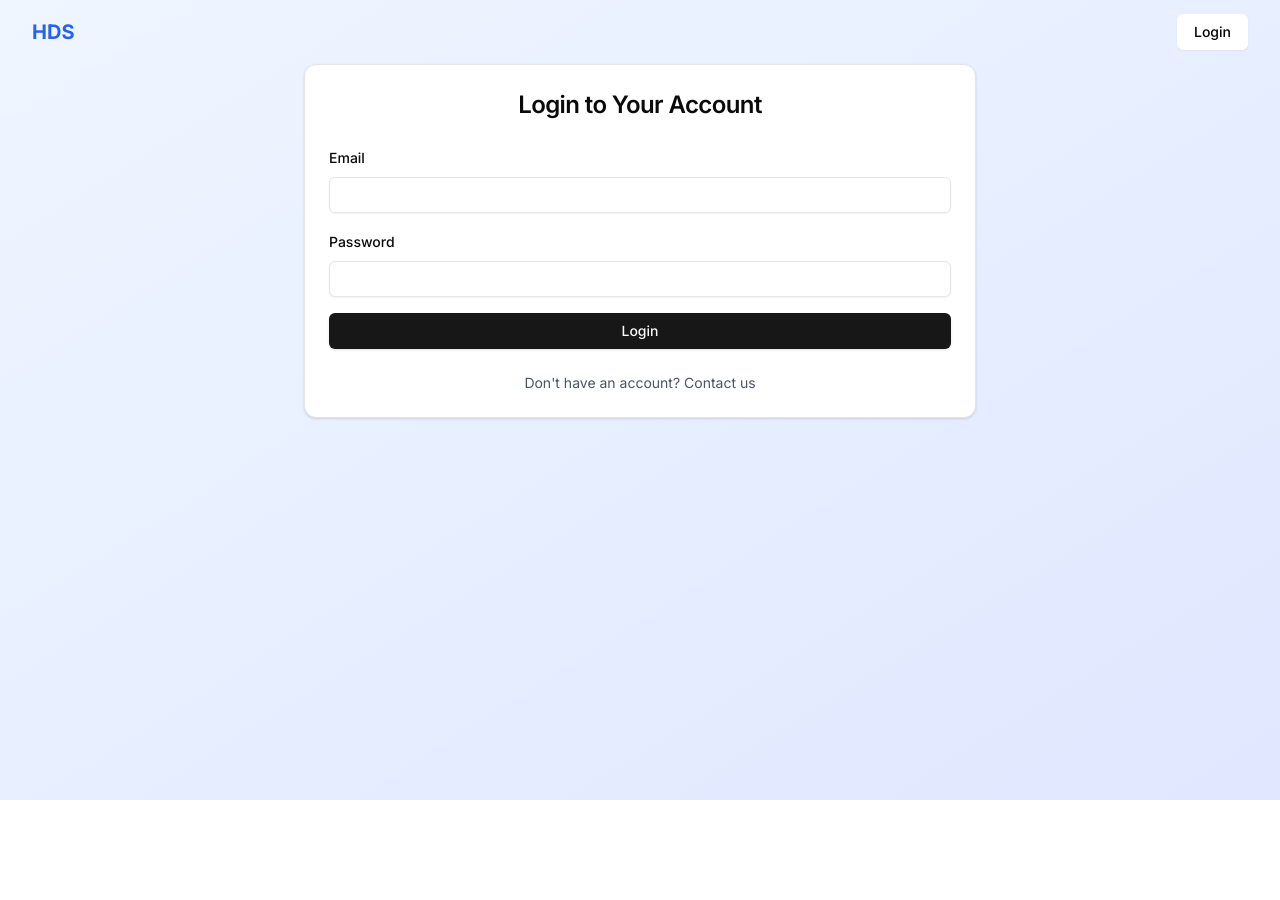
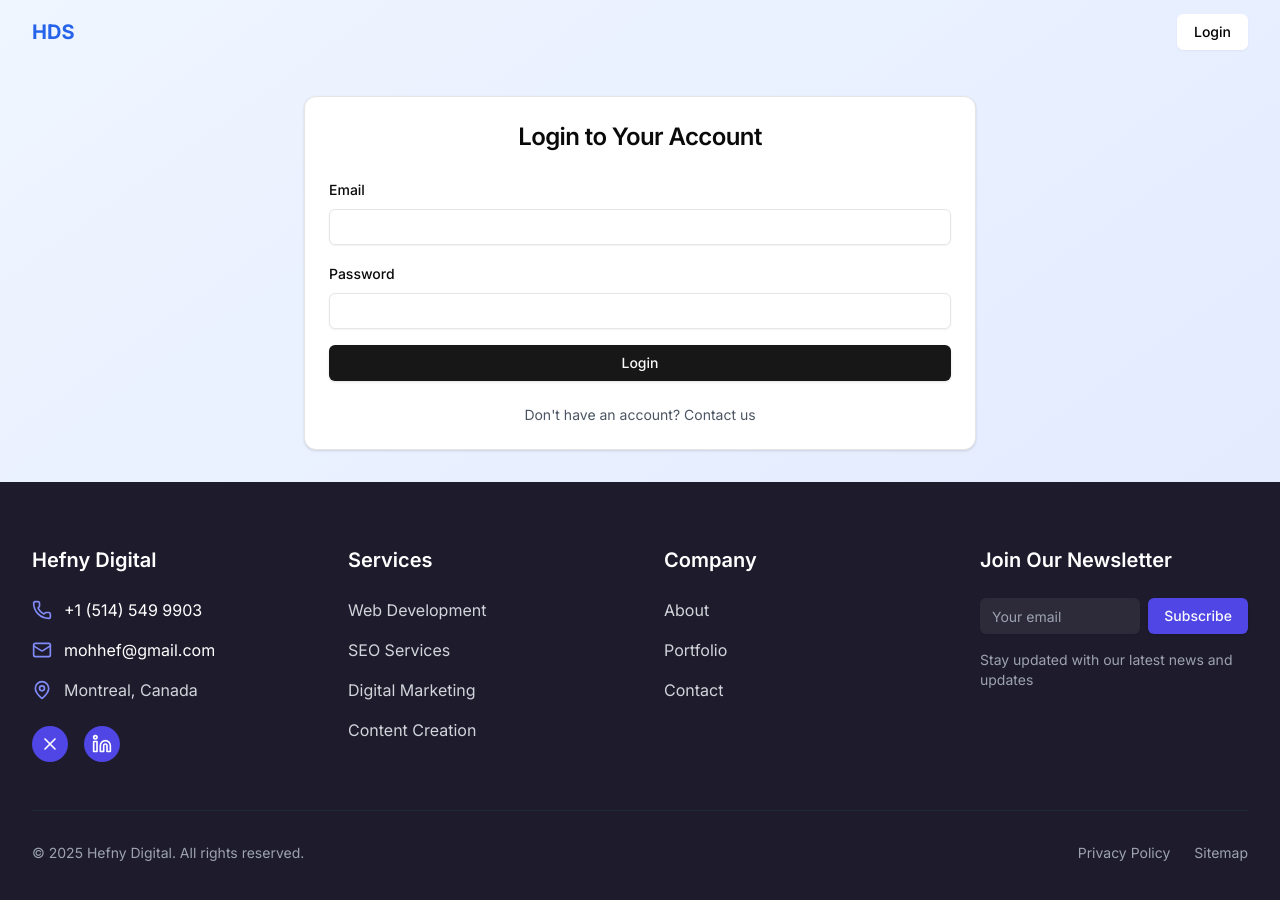
Before and after one commit to mohhef/Hefny-Digital, a Next.js app in the folder hefny-digital-frontend/: page /en/login in a window 1280 px wide. Shown: the top 900 px of the page. Before the commit the page ends 800 px from the top, so only its background shows below. Built offline with nearby package versions, Linux system fonts and the light colour scheme.

Commit message:
Add footer to login page

```diff
--- a/hefny-digital-frontend/src/app/[locale]/login/page.tsx
+++ b/hefny-digital-frontend/src/app/[locale]/login/page.tsx
@@ -1,5 +1,6 @@
 "use client";
 
+import Footer from "@/components/Footer";
 import Navbar from "@/components/Navbar";
 import { Alert, AlertDescription } from "@/components/ui/alert";
 import { Button } from "@/components/ui/button";
@@ -48,8 +49,9 @@ export default function Login() {
   };
 
   return (
-    <div>
+    <div className="min-h-screen flex flex-col">
       <Navbar bookingPage={true} />
+      <main className="flex-1 flex items-center justify-center py-8">
         <Card className="container mx-auto max-w-2xl">
           <CardHeader>
             <CardTitle className="text-2xl text-center">{t("title")}</CardTitle>
@@ -105,6 +107,8 @@ export default function Login() {
             </Link>
           </CardFooter>
         </Card>
+      </main>
+      <Footer />
     </div>
   );
 }
```
Also changed, not shown: 1 other file (tests, documents, lock files or other folders). Lines whose indentation alone changed are shown as unchanged.
